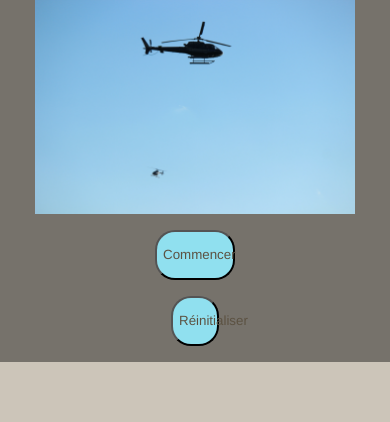
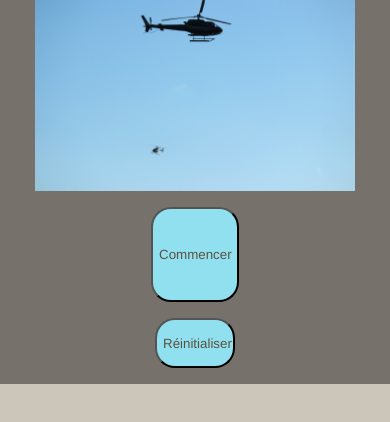
Before and after one commit to audreydandurand/vous-etes-le-heros-6.5-gallons-au-compteur-audreydandurand.github.io, a plain HTML site: page index.html in a window 390 px wide. Shown: the part 398-820 px from the top of the page. Drawn offline with Linux system fonts and the light colour scheme.

Commit message:
media_queries

```diff
--- a/assets/css/styles.css
+++ b/assets/css/styles.css
@@ -94,3 +94,13 @@ video {
     margin: 0 0 0 1%;
     color: white;
 }
+
+@media screen and (max-width: 800px) {
+    button { height: 80px; width: 22%;}
+    .reinitialiser { height: 50px; width: 20%;}
+}
+
+
+@media screen and (max-width: 460px) {
+    button { height: 95px; width: 22%;}
+}
```
